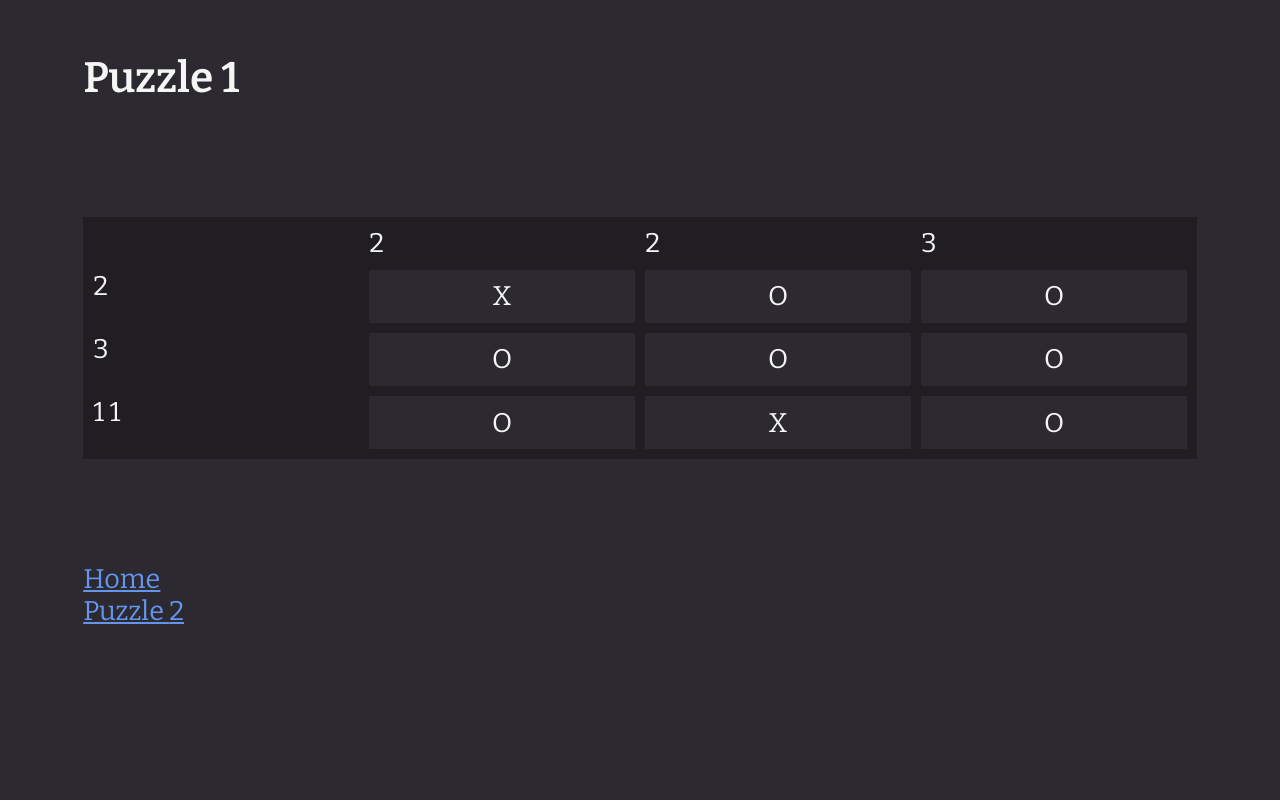
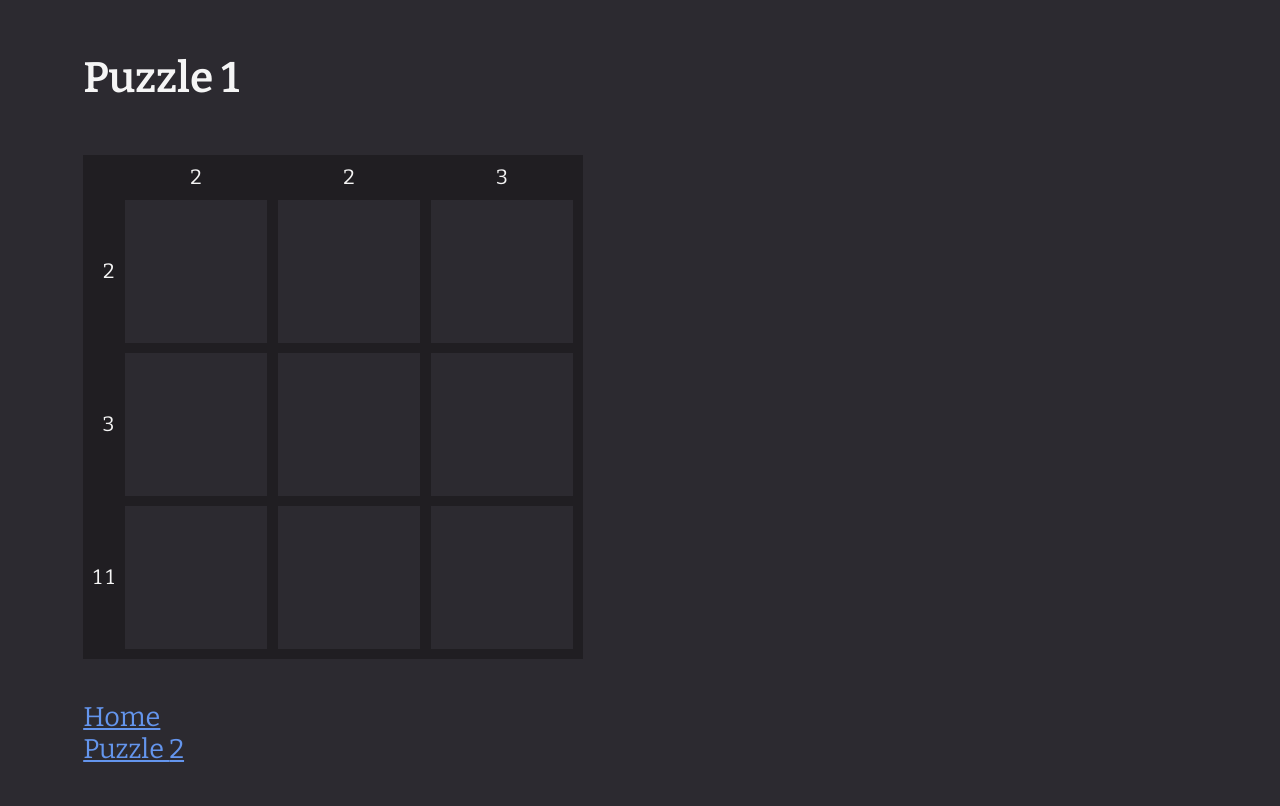
Before and after one commit to DanForder/nonogram, a React (Create React App) app: page /nonogram/puzzles/1 in a window 1280 px wide. Built offline with nearby package versions, Linux system fonts and the light colour scheme.

Commit message:
created puzzle node component, styling

```diff
--- a/src/components/Puzzle/Puzzle.scss
+++ b/src/components/Puzzle/Puzzle.scss
@@ -1,19 +1,16 @@
 .puzzle {
   .puzzle__grid {
-    grid-area: puzzle-graph;
     display: grid;
     gap: 0.5rem;
     background-color: darken(#2c2a30, 5);
     border: 0.5rem solid darken(#2c2a30, 5);
-    margin: 5rem 0;
+    margin: 2rem 0;
 
-    .puzzle__node {
-      display: flex;
-      justify-content: center;
-      align-items: center;
-      padding: 0.5rem;
+    aspect-ratio: 1;
+    max-width: 500px;
 
-      background-color: #2c2a30;
+    & > * {
+      font-size: 1rem;
     }
   }
 }
--- a/src/components/Puzzle/Puzzle.tsx
+++ b/src/components/Puzzle/Puzzle.tsx
@@ -1,4 +1,5 @@
 import puzzle, { puzzleNode } from "../../types/puzzle";
+import PuzzleNode from "../PuzzleNode/PuzzleNode";
 import "./Puzzle.scss";
 
 type PuzzleType = {
@@ -6,32 +7,61 @@ type PuzzleType = {
 };
 
 const Puzzle: React.FC<PuzzleType> = ({ puzzle }) => {
+  const puzzleSize = Math.sqrt(puzzle.length);
+  if (puzzleSize % 1 !== 0) {
+    throw new Error("puzzle is not a square");
+  }
+
   const getColumnClueJsx = (
     puzzleNodes: puzzleNode[],
-    rowSize: number
+    columnSize: number
   ): JSX.Element[] => {
     const toReturn = [<span key="empty-chart-span"></span>];
 
-    for (let i = 0; i < rowSize; i++) {
+    for (let i = 0; i < columnSize; i++) {
       let columnClues = [];
 
-      for (let j = i; j < puzzleNodes.length; j += rowSize) {
+      for (let j = i; j < puzzleNodes.length; j += columnSize) {
         columnClues.push(puzzleNodes[j]);
       }
 
       const clueText = getClueText(columnClues);
-      const clueJsx = <span key={`clue-column-${i}`}>{clueText}</span>;
+      const clueJsx = (
+        <span
+          style={{
+            display: "flex",
+            justifyContent: "center",
+          }}
+          key={`clue-column-${i}`}
+        >
+          {clueText}
+        </span>
+      );
       toReturn.push(clueJsx);
     }
 
     return toReturn;
   };
 
-  const getRowClueJsx = (index: number, rowSize: number): JSX.Element => {
-    const rowClues = puzzle.puzzleNodes.slice(index, index + rowSize);
+  const getRowClueJsx = (
+    currentRowIndex: number,
+    rowSize: number
+  ): JSX.Element => {
+    const rowClues = puzzle.slice(currentRowIndex, currentRowIndex + rowSize);
     const clueText = getClueText(rowClues);
 
-    return <span key={`clue-${index}`}>{clueText}</span>;
+    return (
+      <span
+        style={{
+          display: "flex",
+          alignItems: "center",
+          justifyContent: "flex-end",
+        }}
+        key={`clue-${currentRowIndex}`}
+      >
+        {clueText}
+      </span>
+    );
   };
 
   const getClueText = (clues: puzzleNode[]): string => {
@@ -58,42 +88,60 @@ const Puzzle: React.FC<PuzzleType> = ({ puzzle }) => {
     return clueText;
   };
 
-  const getPuzzleJsx = () => {
-    const { puzzleNodes, size } = puzzle;
+  const getPuzzleJsx = (puzzle: puzzle, size: number) => {
+    // initialise result array with the column clues
+    let result: JSX.Element[] = [...getColumnClueJsx(puzzle, puzzleSize)];
 
-    // initialise result array with the column clues
-    let result: JSX.Element[] = [...getColumnClueJsx(puzzleNodes, size)];
-
-    for (let i = 0; i < puzzleNodes.length; i++) {
-      const node = puzzleNodes[i];
+    for (let index = 0; index < puzzle.length; index++) {
+      const node = puzzle[index];
 
       // if we're at the beginning of a row, add a row clue
-      if (i % size === 0) {
-        const rowClueJsx = getRowClueJsx(i, size);
+      if (index % size === 0) {
+        const rowClueJsx = getRowClueJsx(index, size);
         result.push(rowClueJsx);
       }
 
+      const puzzleNode = createPuzzleNode(node, index);
+
       // add the puzzle node
-      result.push(
-        <span className="puzzle__node" key={i}>
-          {node.isCorrect ? "O" : "X"}
-        </span>
-      );
+      result.push(puzzleNode);
     }
 
     return result;
   };
 
+  const handleNodeClick = (index: number) => {
+    const { isCorrect } = puzzle[index];
+    console.log(`${isCorrect ? "Correct" : "Incorrect"} choice!`);
+  };
+
+  const createPuzzleNode = (puzzleNode: puzzleNode, index: number) => {
+    const color = puzzleNode.isCorrect ? "dodgerblue" : "red";
+
+    return (
+      <PuzzleNode
+        key={`puzzle-node-${index}`}
+        color={color}
+        isRevealed={puzzleNode.isSelected}
+        onClick={() => {
+          handleNodeClick(index);
+        }}
+      />
+    );
+  };
+
+  // sets the grid columns to match the size of inputted puzzle
   const getGridTemplateColumns = () => {
-    let templateColumns: string = "1fr";
-    for (let index = 0; index < puzzle.size; index++) {
+    let templateColumns: string = " auto";
+    for (let index = 0; index < puzzleSize; index++) {
       templateColumns += " 1fr";
     }
     return templateColumns;
   };
 
   const gridTemplateColumns = getGridTemplateColumns();
-  const puzzleJsx = getPuzzleJsx();
+
+  const puzzleJsx = getPuzzleJsx(puzzle, puzzleSize);
 
   return (
     <div className="puzzle">
--- /dev/null
+++ b/src/components/PuzzleNode/PuzzleNode.scss
@@ -0,0 +1,10 @@
+.puzzle-node {
+  display: flex;
+  justify-content: center;
+  align-items: center;
+  padding: 0.5rem;
+
+  background-color: #2c2a30;
+  color: #2c2a30;
+  aspect-ratio: 1;
+}
--- /dev/null
+++ b/src/components/PuzzleNode/PuzzleNode.tsx
@@ -0,0 +1,29 @@
+import React from "react";
+import "./PuzzleNode.scss";
+
+type PuzzleNodeType = {
+  color: string;
+  isRevealed?: boolean;
+  onClick: any;
+};
+
+const PuzzleNode: React.FC<PuzzleNodeType> = ({
+  color,
+  isRevealed,
+  onClick,
+}) => {
+  return (
+    <span
+      className="puzzle-node"
+      style={
+        {
+          // backgroundColor: color,
+          // color,
+        }
+      }
+      onClick={onClick}
+    />
+  );
+};
+
+export default PuzzleNode;
--- a/src/data/puzzles.ts
+++ b/src/data/puzzles.ts
@@ -1,9 +1,7 @@
 import puzzle from "../types/puzzle";
 
 export const puzzles: puzzle[] = [
-  {
-    size: 3,
-    puzzleNodes: [
+  [
     { isCorrect: false },
     { isCorrect: true },
     { isCorrect: true },
@@ -14,5 +12,4 @@ export const puzzles: puzzle[] = [
     { isCorrect: false },
     { isCorrect: true },
   ],
-  },
 ];
--- a/src/types/puzzle.ts
+++ b/src/types/puzzle.ts
@@ -1,9 +1,6 @@
 // size is how wide/long the puzzle board is
 // puzzleNodes will always be read from top left by row (based on size value)
-type puzzle = {
-  size: number;
-  puzzleNodes: puzzleNode[];
-};
+type puzzle = puzzleNode[];
 
 export type puzzleNode = {
   isCorrect: boolean;
```
Also changed, not shown: 2 other files (tests, documents, lock files or other folders). Lines whose indentation alone changed are shown as unchanged.
